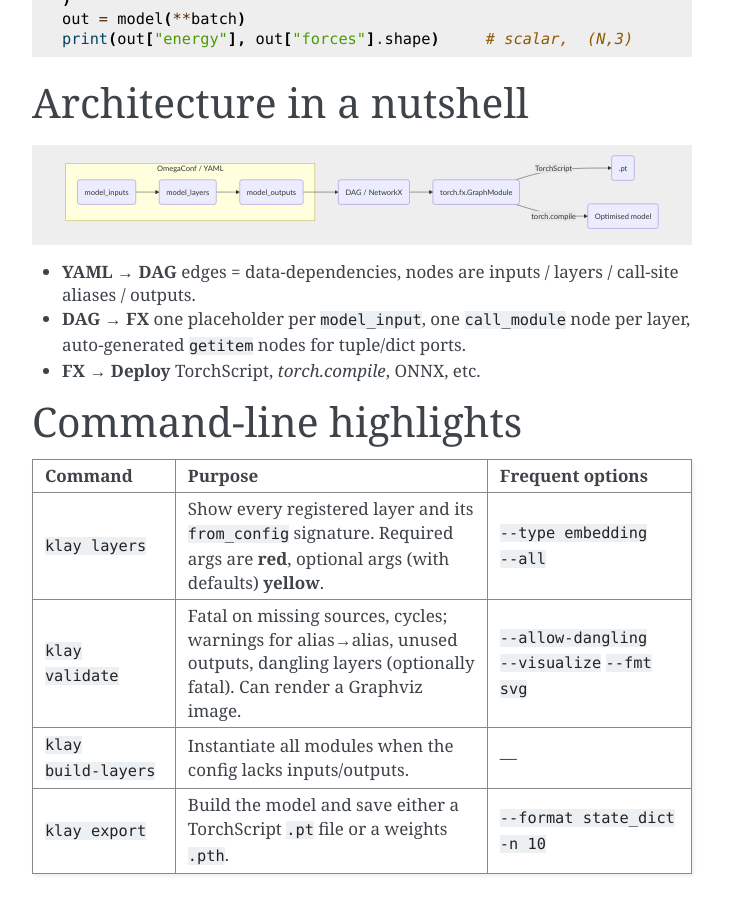
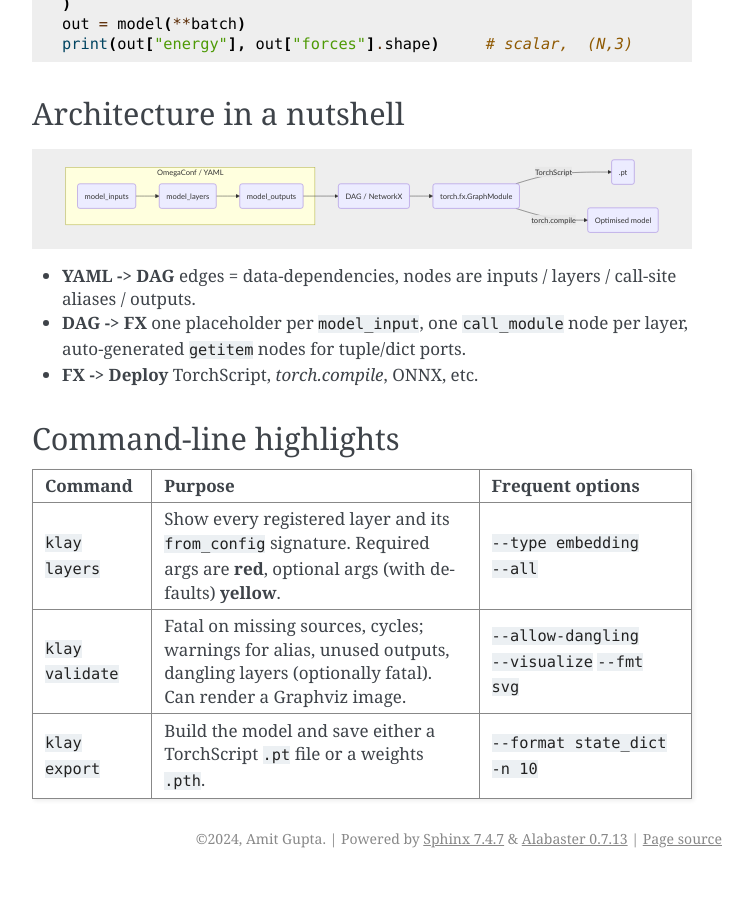
Before and after one commit to openkim/klay, a Sphinx documentation site: the page built from docs/intro.rst, in a window 1280 px wide and 900 px high, scrolled down 1379 px. Shown: the whole window, without its empty margins (388-1140 px from the left). Built offline with Sphinx 7.4.7, drawn with Linux system fonts in a browser that asks for light colours; some of the changed text lies outside the part shown.

Commit message:
Documentation formatting

```diff
--- a/docs/advance.rst
+++ b/docs/advance.rst
@@ -59,7 +59,7 @@ Run it:
    out = model(torch.rand(16))      # torch.Size([16])
 
 ----------------------------------------------------------------
-1  Arbitrary Layers  (`ArbitraryModule`)
+1. Arbitrary Layers  (`ArbitraryModule`)
 ----------------------------------------------------------------
 
 ``ArbitraryModule`` turns **any importable Python callable** into a Klay
@@ -98,7 +98,7 @@ Input block rules
 * **Keyword ports** use strings; they map 1-to-1 to argument names.
 
 ------------------------------------------------------------------
-2  Layer Aliases  (weight sharing & staged graphs)
+2. Layer Aliases  (weight sharing & staged graphs)
 ------------------------------------------------------------------
 
 An *alias* creates a **second call-site** to an **already-declared**
--- a/docs/intro.rst
+++ b/docs/intro.rst
@@ -9,6 +9,7 @@ neural-network layers** for machine-learning interatomic potentials (MLIPs)
 but given the complexity, we decided to extract it into a separate package.
 It is designed to ensure that all generated ML models are compatible with the
 KLIFF-OpenKIM-TorchML framework.
+
 
 Why another library?
 --------------------
@@ -27,10 +28,10 @@ tedious to modify.  KLay takes the complementary “LEGO-block” approach:
   TorchScript is possible out-of-the-box.
 
 Key features
-============
+------------
 
 * OmegaConf/YAML schema with variable interpolation.
-* **Alias call-sites** – call the *same* module multiple times → shared
+* **Alias call-sites** – call the *same* module multiple times : shared
   weights.
 * Friendly **CLI**: ``klay validate``, ``klay layers``, ``klay export``.
 * Immediate **autograd force layer** *(optional second-order graph)*.
@@ -46,7 +47,7 @@ Quick installation
    pip install git+https://github.com/openkim/klay.git
 
 One-minute example
-==================
+------------------
 
 .. code-block:: python
 
@@ -68,7 +69,7 @@ One-minute example
 
 
 Architecture in a nutshell
-==========================
+--------------------------
 
 .. mermaid::
 
@@ -81,14 +82,14 @@ Architecture in a nutshell
        FX -->|TorchScript| PT(.pt)
        FX -->|torch.compile| JIT(Optimised model)
 
-* **YAML → DAG** edges = data-dependencies, nodes are inputs / layers /
+* **YAML -> DAG** edges = data-dependencies, nodes are inputs / layers /
   call-site aliases / outputs.
-* **DAG → FX** one placeholder per ``model_input``, one ``call_module`` node
+* **DAG -> FX** one placeholder per ``model_input``, one ``call_module`` node
   per layer, auto-generated ``getitem`` nodes for tuple/dict ports.
-* **FX → Deploy** TorchScript, `torch.compile`, ONNX, etc.
+* **FX -> Deploy** TorchScript, `torch.compile`, ONNX, etc.
 
 Command-line highlights
-=======================
+-----------------------
 
 .. list-table::
    :header-rows: 1
@@ -101,13 +102,10 @@ Command-line highlights
        args are **red**, optional args (with defaults) **yellow**.
      - ``--type embedding`` ``--all``
    * - ``klay validate``
-     - Fatal on missing sources, cycles; warnings for alias→alias, unused
+     - Fatal on missing sources, cycles; warnings for alias, unused
        outputs, dangling layers (optionally fatal).  Can render a Graphviz
        image.
      - ``--allow-dangling`` ``--visualize`` ``--fmt svg``
-   * - ``klay build-layers``
-     - Instantiate all modules when the config lacks inputs/outputs.
-     - —
    * - ``klay export``
      - Build the model and save either a TorchScript ``.pt`` file or a weights
        ``.pth``.
```
